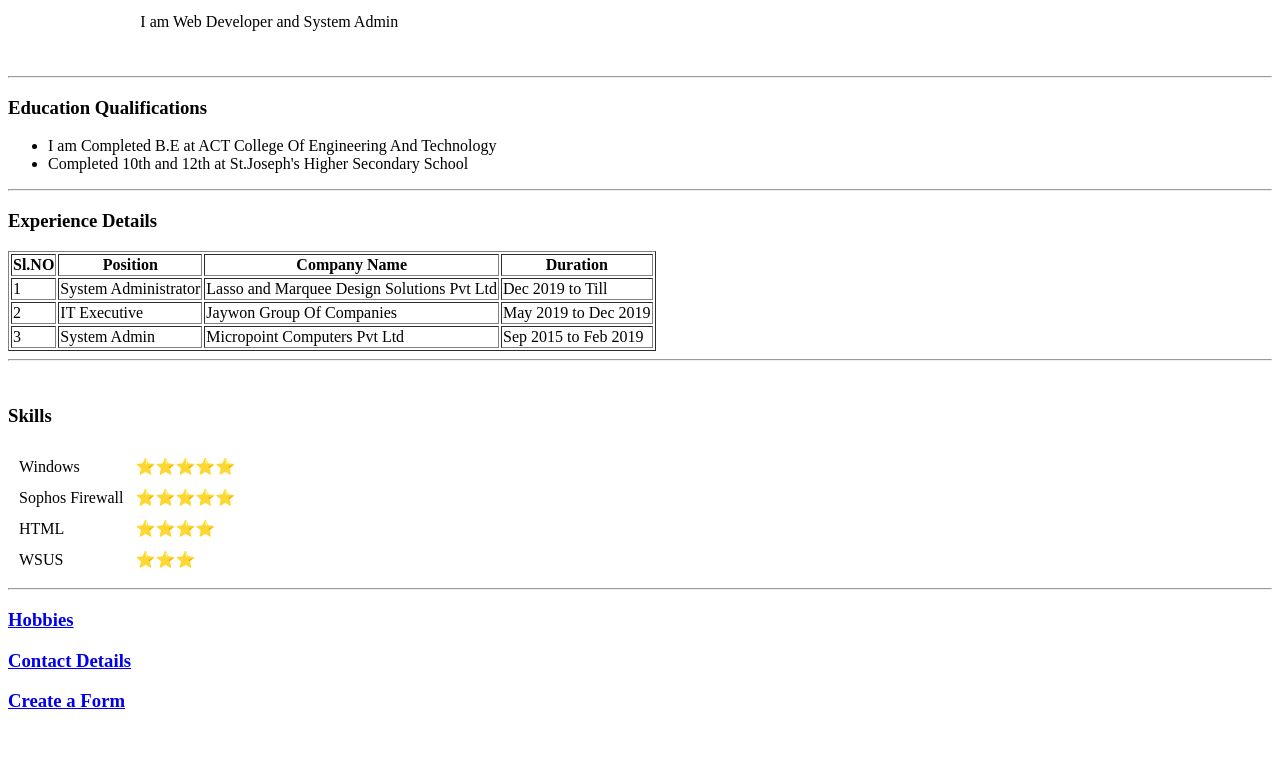
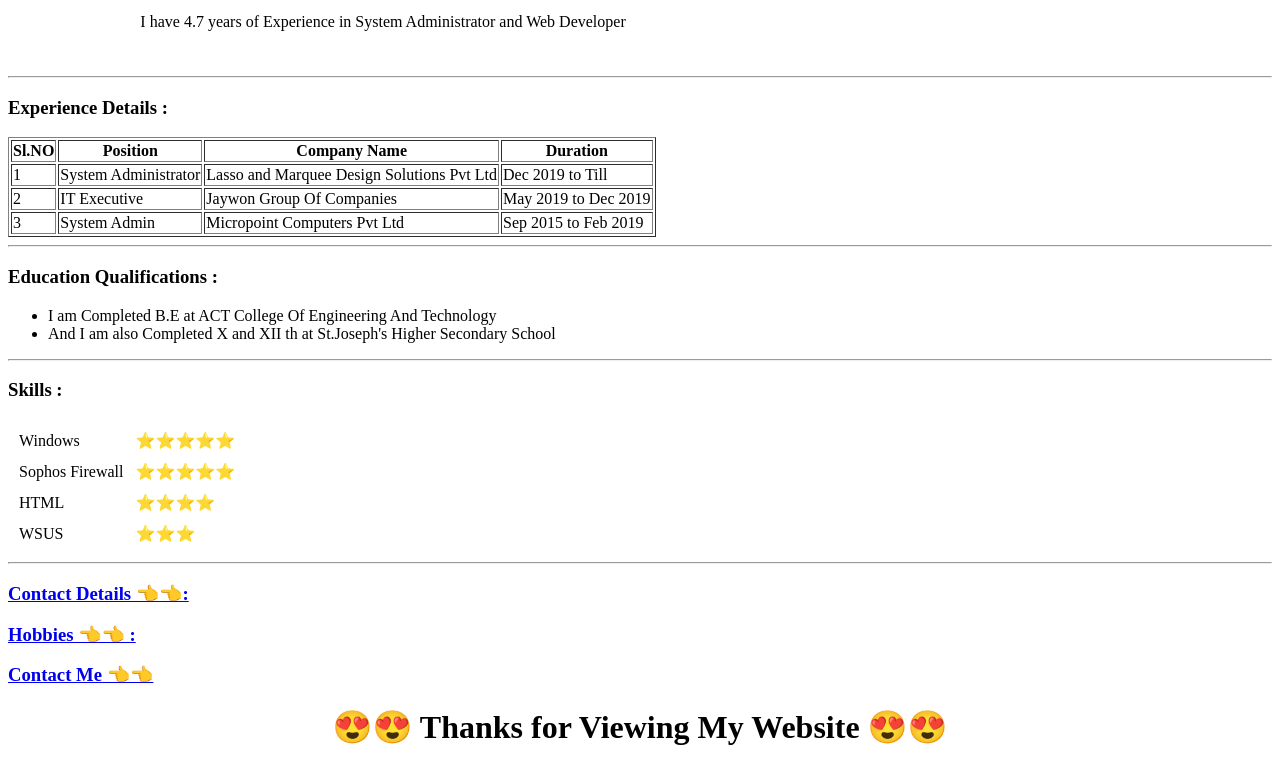
Before and after one commit to syedthanveer/CV, a plain HTML site: page index.html in a window 1280 px wide. Shown: the part 130-897 px from the top of the page. Before the commit the page ends 861 px from the top, so only its background shows below. Drawn offline with Linux system fonts and the light colour scheme.

Commit message:
Add files via upload

```diff
--- a/index.html
+++ b/index.html
@@ -10,23 +10,17 @@
 
   <table cellspacing="20">
     <tr>
-      <td><img src="Images\MY PHOTO.jfif" alt="Syed Photo" </td>
+      <td><img src="Images\My Photo1.png" alt="Syed Photo" </td>
       <td>
         <h1>R.Syed Thanveer Ahamed</h1>
         <p><em><b><a href="https://en.wikipedia.org/wiki/System_administrator">System Administrator</a> </b> and <strong>Web Developer</strong></em></p>
-        <p>I am Web Developer and System Admin</p>
+        <p> I have 4.7 years of Experience in System Administrator and Web Developer</p>
       </td>
     </tr>
   </table>
 
   <hr>
-  <h3>Education Qualifications</h3>
-  <ul>
-    <li>I am Completed B.E at ACT College Of Engineering And Technology</li>
-    <li>Completed 10th and 12th at St.Joseph's Higher Secondary School </li>
-  </ul>
-  <hr>
-  <h3>Experience Details</h3>
+  <h3>Experience Details :</h3>
   <table border="1">
     <th>Sl.NO</th>
     <th>Position</th>
@@ -51,14 +45,19 @@
         <td>Micropoint Computers Pvt Ltd</td>
         <td>Sep 2015 to Feb 2019</td>
       </tr>
+    </table>
+    <hr>
+
+  <h3>Education Qualifications :</h3>
+  <ul>
+    <li>I am Completed B.E at ACT College Of Engineering And Technology</li>
+    <li>And I am also Completed X and XII th at St.Joseph's Higher Secondary School </li>
+  </ul>
+  <hr>
 
     </tbody>
 
-  </table>
-  <hr>
-  <br>
-
-  <h3>Skills</h1>
+  <h3>Skills : </h3>
   <table  cellspacing="10">
               <tr>
             <td>Windows</td>
@@ -78,13 +77,18 @@
           </tr>
         </table>
 <hr>
-    <h3><a href="Hobbies.html"> Hobbies </a></h3>
-    <h3><a href="Contact Details.html">Contact Details</a></h3>
 
-    <h3><a href="form.html">Create a Form</a></h3>
+    <h3><a href="Contact Details.html">Contact Details 👈👈:</a></h3>
+
+      <h3><a href="Hobbies.html"> Hobbies 👈👈 :</a></h3>
+
+    <h3><a href="form.html"> Contact Me 👈👈 </a></h3>
 
 </body>
 
 
+<h1><center> 😍😍 Thanks for Viewing My  Website 😍😍 </center></h1>
+
+
 
 </html>
```
Also changed, not shown: Contact Details.html (+1 -1 lines), Hobbies.html (+5 -3 lines).
